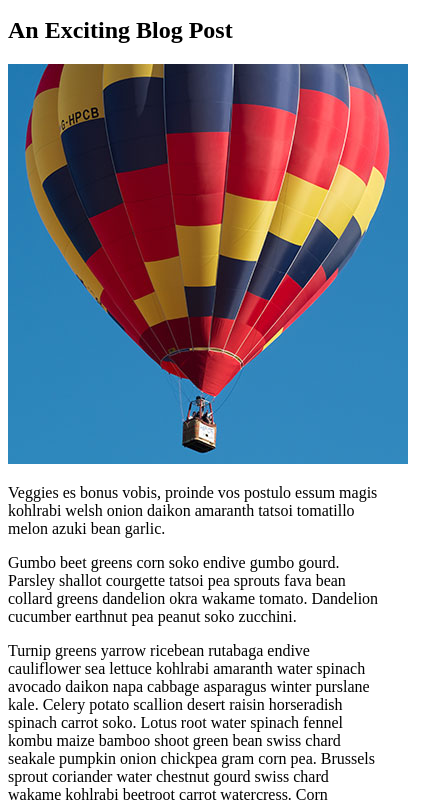
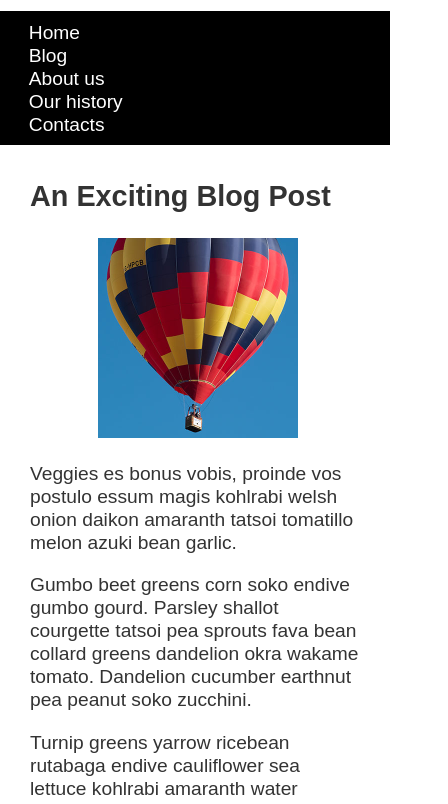
Before and after one commit to samratbhurtel19/samratbhurtel, a plain HTML site: page Assignment 3/A3_part4.html in a window 390 px wide. Shown: the part 135-939 px from the top of the page, 448 px wide, since content can reach past the window. Drawn offline with Linux system fonts and the light colour scheme.

Commit message:
Css Updated part 4

```diff
--- a/Assignment 3/A3_part4.css
+++ b/Assignment 3/A3_part4.css
@@ -48,4 +48,51 @@ body {
 
   .feature {
       width: 200px;
+      float: left;
+      padding-bottom: 5px;
+      padding-left: 5px;
+
+    }
+
+    article img.feature {
+      float: left;
+      margin: 0 10px 10px 0;
+      max-width: 50%;
+    }
+
+    main {
+      display: grid;
+      grid-template-columns: 1fr 1fr;
+      grid-gap: 10px;
+    }
+
+    article, aside {
+      padding: 10px;
+    }
+
+    aside .photos {
+      display: grid;
+      grid-template-columns: repeat(2, 1fr);
+      grid-gap: 1px;
+    }
+
+    aside .photos li {
+      margin: 0;
+    }
+
+    aside .photos img {
+      width: 100%;
+    }
+
+  @media (max-width: 515px) {
+      main {
+        grid-template-columns: 1fr;
+      }
+
+      article img.feature {
+        float: none;
+        display: block;
+        margin: 10px auto;
+        max-width: 100%;
+      }
   }
--- a/Assignment 3/A3_part4.html
+++ b/Assignment 3/A3_part4.html
@@ -3,7 +3,8 @@
 <head>
     <meta charset="UTF-8">
     <meta name="viewport" content="width=device-width, initial-scale=1.0">
-    <title>Document</title>
+    <title>My exciting Website!</title>
+    <link rel="stylesheet" href="../Assignment 3/A3_part4.css">
 </head>
 <body>
     <div class="logo">
```
